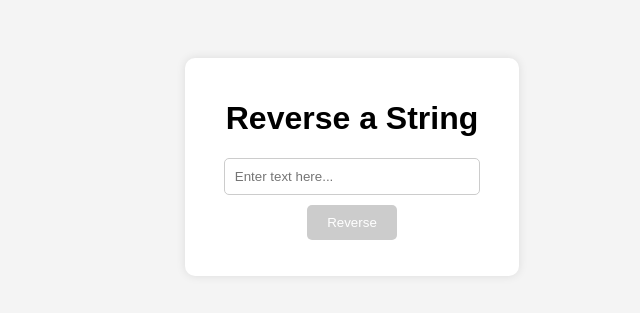
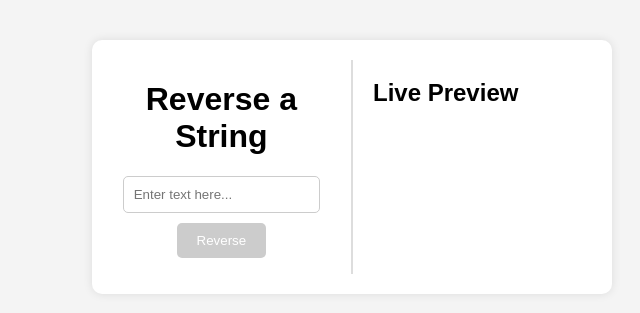
Before and after one commit to richard65838/AI4Devs-intro, a plain HTML site: page reverse-string/template/index.html in a window 1280 px wide. Shown: the part 233-546 px from the top of the page, without its empty margins (288-928 px from the left). Drawn offline with Linux system fonts and the light colour scheme.

Commit message:
Mejora con Live preview

```diff
--- a/reverse-string/template/index.html
+++ b/reverse-string/template/index.html
@@ -8,10 +8,16 @@
 </head>
 <body>
     <div class="container">
-        <h1>Reverse a String</h1>
-        <input type="text" id="inputText" placeholder="Enter text here..." oninput="checkInput()">
-        <button id="reverseButton" onclick="reverseString()" disabled>Reverse</button>
-        <p id="outputText"></p>
+        <div class="input-section">
+            <h1>Reverse a String</h1>
+            <input type="text" id="inputText" placeholder="Enter text here..." oninput="checkInput(); liveReverse()">
+            <button id="reverseButton" onclick="reverseString()" disabled>Reverse</button>
+            <p id="outputText"></p>
+        </div>
+        <div class="preview-section">
+            <h2>Live Preview</h2>
+            <p id="liveOutput"></p>
+        </div>
     </div>
     <script src="script.js"></script>
 </body>
--- a/reverse-string/template/script.js
+++ b/reverse-string/template/script.js
@@ -9,3 +9,9 @@ function checkInput() {
     let button = document.getElementById("reverseButton");
     button.disabled = inputText.length < 3;
 }
+
+function liveReverse() {
+    let inputText = document.getElementById("inputText").value;
+    let reversedText = inputText.split("").reverse().join("");
+    document.getElementById("liveOutput").innerText = reversedText;
+}
--- a/reverse-string/template/styles.css
+++ b/reverse-string/template/styles.css
@@ -9,11 +9,17 @@ body {
 }
 
 .container {
+    display: flex;
+    gap: 20px;
     background: white;
     padding: 20px;
     border-radius: 10px;
     box-shadow: 0 0 10px rgba(0, 0, 0, 0.1);
     text-align: center;
+}
+
+.input-section, .preview-section {
+    width: 50%;
 }
 
 input {
@@ -47,3 +53,14 @@ p {
     margin-top: 10px;
     font-weight: bold;
 }
+
+.preview-section {
+    border-left: 2px solid #ddd;
+    padding-left: 20px;
+    text-align: left;
+}
+
+#liveOutput {
+    font-size: 1.2em;
+    color: #333;
+}
```
